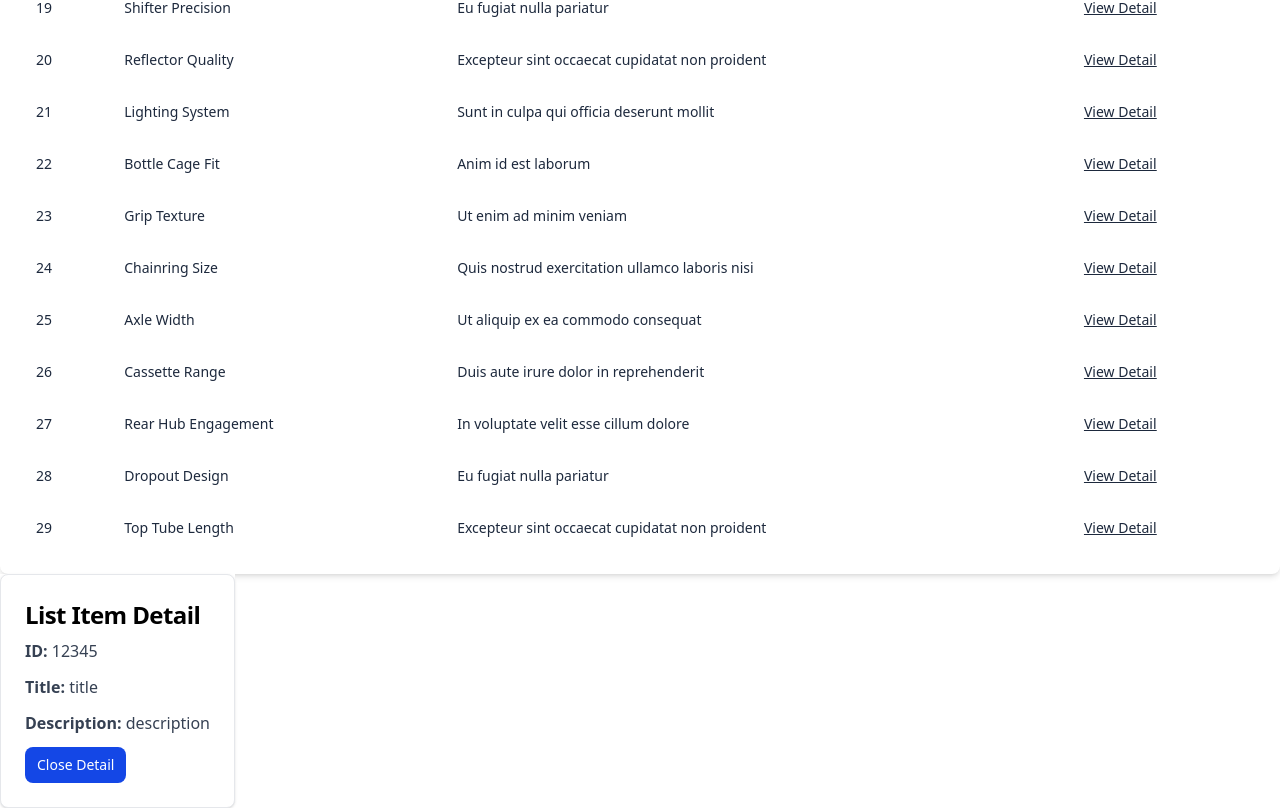
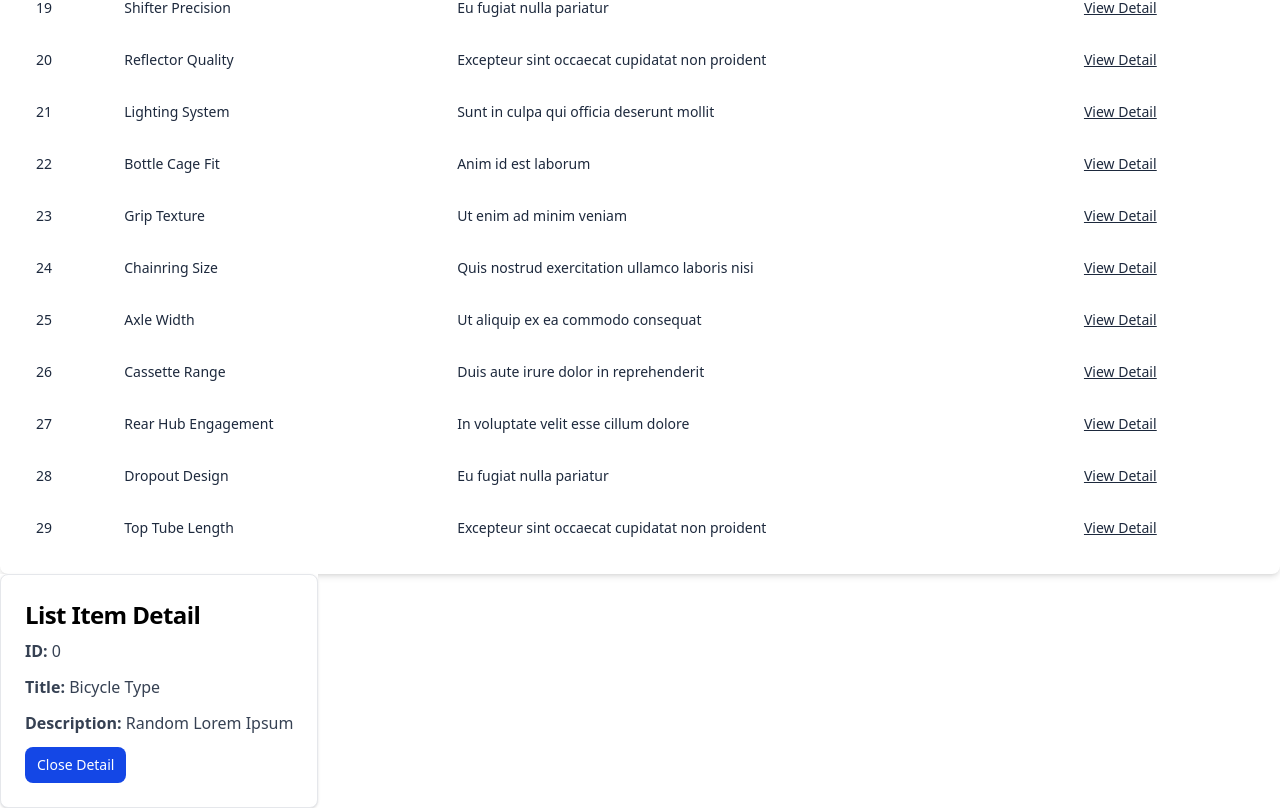
Before and after one commit to newmediapilot/react-19-bike-shop, a React (Vite) app: page / in a window 1280 px wide. Shown: the part 1179-1987 px from the top of the page. Built offline with nearby package versions, Linux system fonts and the light colour scheme; data requests are answered from the project's data file.

Commit message:
Update Index.tsx

```diff
--- a/src/pages/Index.tsx
+++ b/src/pages/Index.tsx
@@ -1,20 +1,24 @@
 import DetailDialog from '../components/DetailDialog';
 import Search from '../components/Search';
-import Listings from '../components/Listings';
-import {useLoaderData} from "react-router"
+import Listings, {ListData} from '../components/Listings';
+import {useLoaderData, useSearchParams} from "react-router"
 import * as React from 'react';
+
 /**
  * Initial "homepage"
  * @constructor
  */
 function Index() {
-    const listData = useLoaderData();
+    const listData: ListData = useLoaderData();
+    const [searchParams, _] = useSearchParams();
+    const detailData = listData.find(item => item.id === Number(searchParams.get("detail")));
     return (
         <>
             <Search/>
             <Listings list={listData}/>
-            <DetailDialog detail={{id: 12345, title: "title", description: "description"}}/>
+            <DetailDialog detail={detailData}/>
         </>
     )
 }
+
 export default Index;
```
